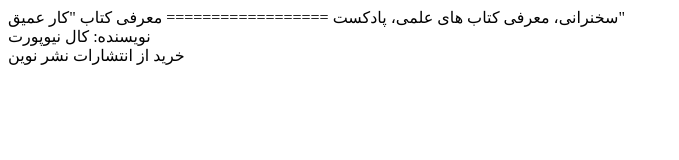
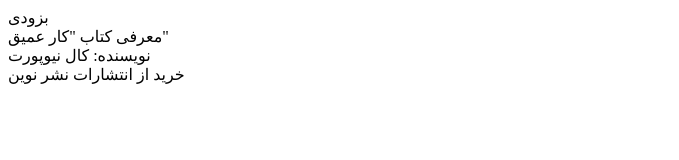
Before and after one commit to khaqani/952121, a plain HTML site: page index.html in a window 1280 px wide. Shown: the whole page, without its empty margins (0-679 px from the left). Drawn offline with Linux system fonts and the light colour scheme.

Commit message:
Update index.html

```diff
--- a/index.html
+++ b/index.html
@@ -6,9 +6,8 @@
 </head>
 
 <body>
-سخنرانی، معرفی کتاب های علمی، پادکست
-
- ==================
+ بزودی
+<br>
  معرفی کتاب "کار عمیق"
 <br>
  نویسنده: کال نیوپورت
```
